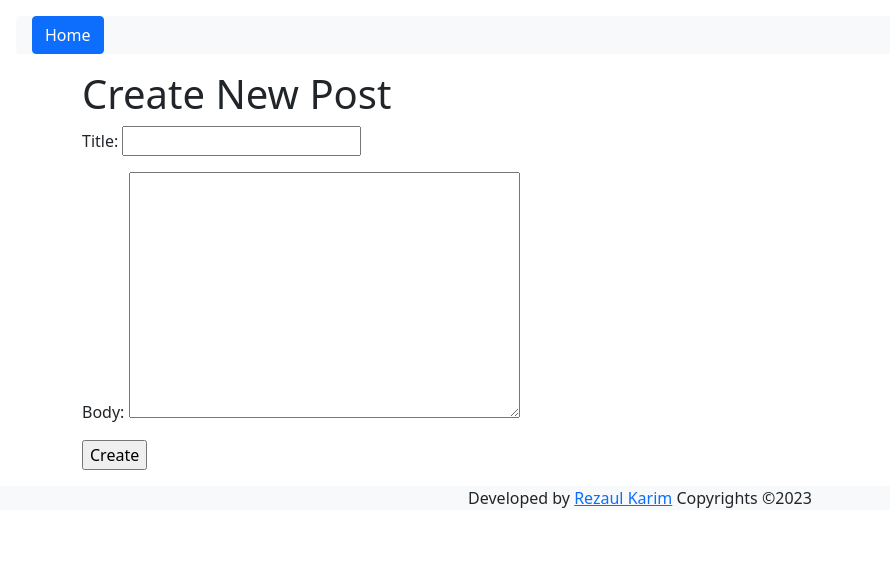
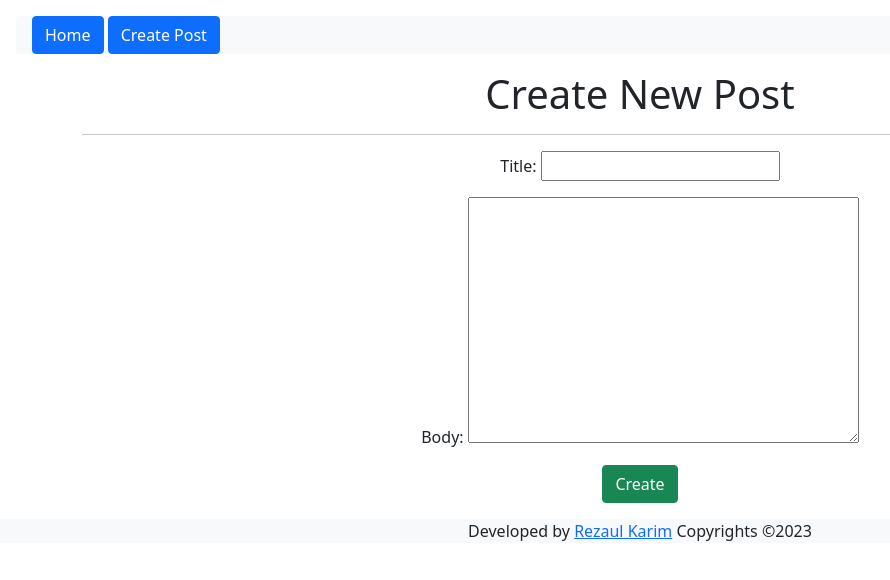
Before and after one commit to rkpust/MyBlogWithTDD, a Django app: page /create_post/ in a window 1280 px wide. Shown: the top 580 px of the page, without its empty margins (0-890 px from the left). Run offline with Django 4.2, Linux system fonts and the light colour scheme; the visitor is signed in with stand-in values (Sample User, id 1).

Commit message:
added create post button and style create post page

```diff
--- a/templates/base.html
+++ b/templates/base.html
@@ -18,6 +18,7 @@
 <body>
     <header class="m-3 px-3 bg-light rounded">
         <a href="{% url 'homepage' %}" class="btn btn-primary ml-3">Home</a>
+        <a href="{% url 'create_post' %}" class="btn btn-primary ml-3">Create Post</a>
     </header>
 
     <div class="container mt-3">
--- a/templates/posts/create-post.html
+++ b/templates/posts/create-post.html
@@ -2,12 +2,13 @@
 
 {% block content %}
 <div>
-    <h1>Create New Post</h1>
-    <div>
+    <h1 class="text-center">Create New Post</h1>
+    <hr>
+    <div class="text-center">
         <form action="" method="post">
             {% csrf_token %}
             {{form.as_p}}
-            <input type="submit" value="Create">
+            <input type="submit" class="btn btn-success" value="Create">
         </form>
     </div>
 </div>
```
Also changed, not shown: posts/forms.py (line endings or trailing spaces).
